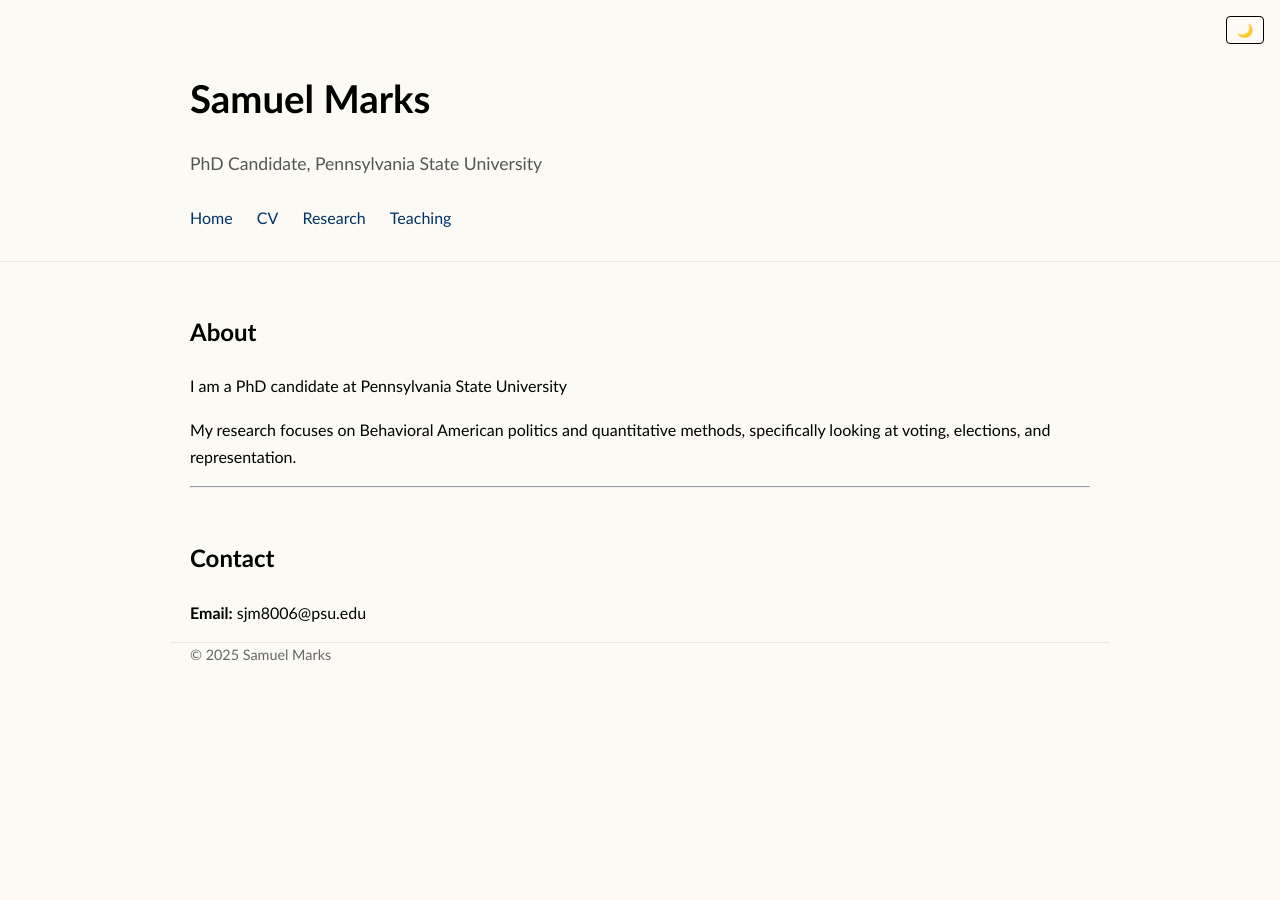
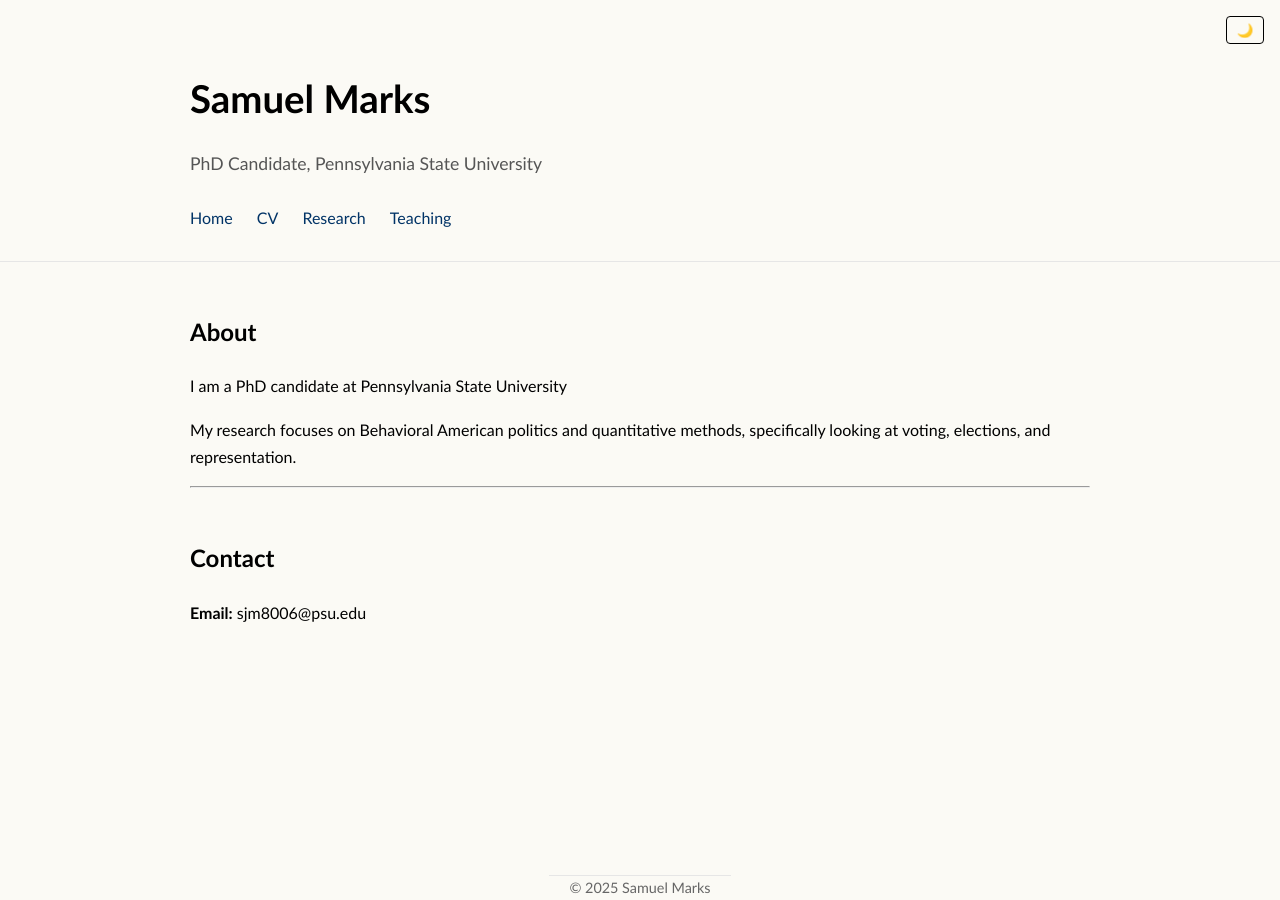
Before and after one commit to SamuelJMarks/SamuelJMarks.github.io, a Jekyll site: the page built from index.md, in a window 1280 px wide. Built offline with Jekyll 4.4.1, drawn with Linux system fonts in a browser that asks for light colours.

Commit message:
Refactor CSS for improved structure and readability

```diff
--- a/assets/style.css
+++ b/assets/style.css
@@ -135,3 +135,18 @@ a {
 .container * {
   font-family: calibri !important;
 }
+
+
+
+html, body {
+  height: 100%;
+}
+
+body {
+  display: flex;
+  flex-direction: column;
+}
+
+main {
+  flex: 1;
+}
```
